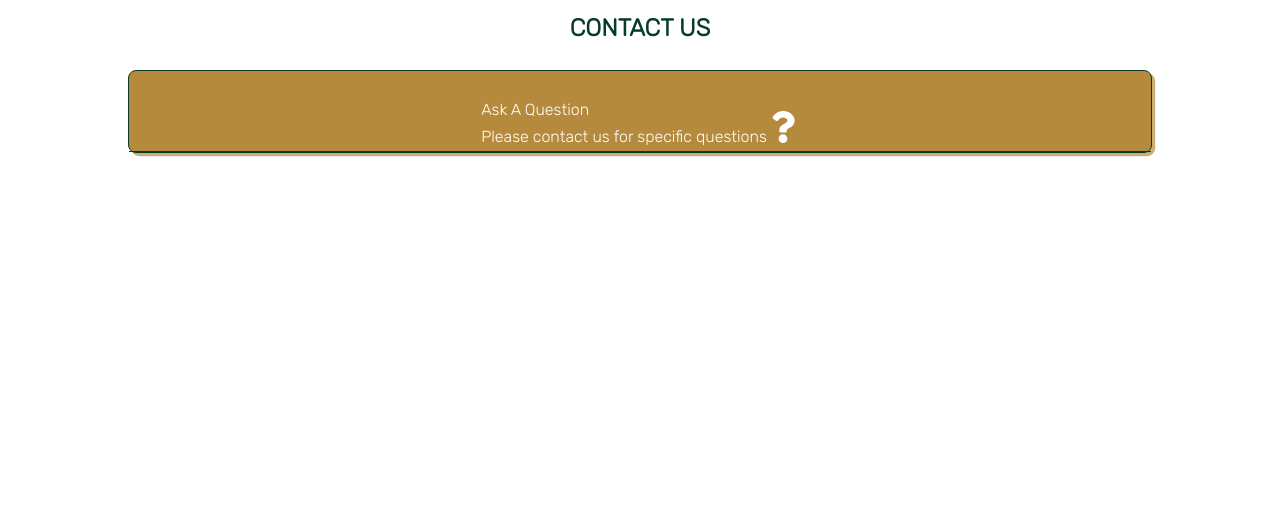
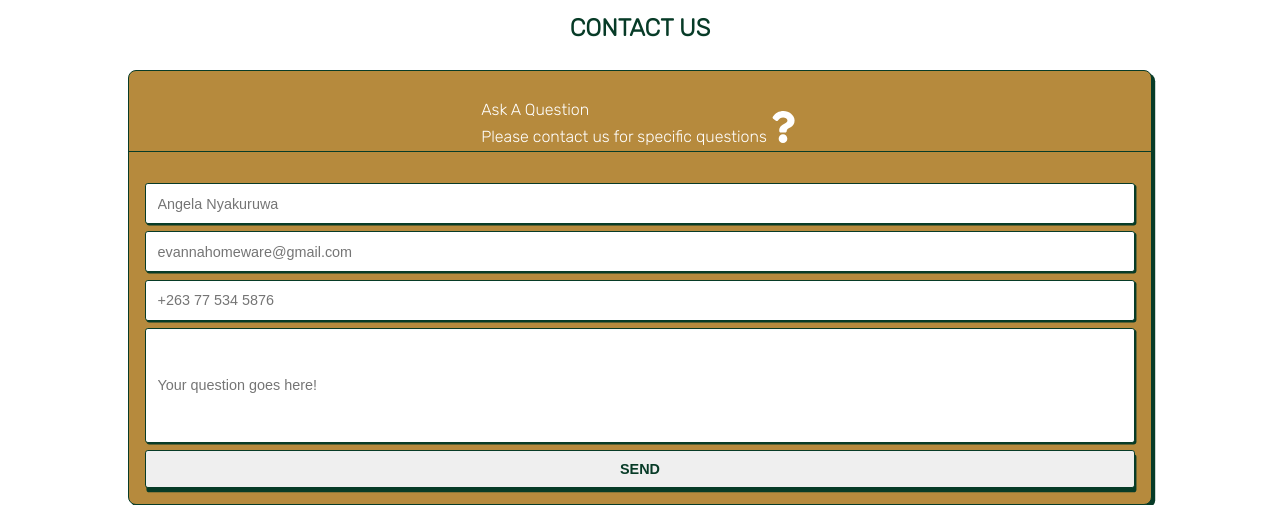
Before and after one commit to Tinashe-Muchie/Evanna_Homeware, a React (Create React App) app: page /#/ in a window 1280 px wide. Both pictures are taken after a click on the item "CONTACT US". Shown: the part 334-839 px from the top of the page. Before the commit the page ends 800 px from the top, so only its background shows below. Built offline with nearby package versions, Linux system fonts and the light colour scheme.

Commit message:
form styling initilization

```diff
--- a/src/Pages/Contact.tsx
+++ b/src/Pages/Contact.tsx
@@ -1,23 +1,65 @@
-import { FaQuestion } from 'react-icons/fa';
+import { useState } from "react";
+import { FaQuestion } from "react-icons/fa";
 
 export const CONTACT_US = () => {
+  const [values, setValues] = useState({
+    fullname: "",
+    email: "",
+    phone_number: "",
+    message: ""
+  });
+
+  const inputs = [
+    {
+      id: 1,
+      name: "fullname",
+      type: "text",
+      placeholder: "Angela Nyakuruwa"
+    },
+    {
+      id: 2,
+      name: "email",
+      type: "email",
+      placeholder: "evannahomeware@gmail.com"
+    },
+    {
+      id: 3,
+      name: "phone_number",
+      type: "tel",
+      placeholder: "+263 77 534 5876"
+    },
+    {
+      id: 4,
+      name: "message",
+      type: "textarea",
+      placeholder: "Your question goes here!"
+    }
+  ];
+
   return (
     <section className="contact_us_container">
       <h1>Contact Us</h1>
       <form action="" className="form_wrapper">
         <header className="form_header_wrapper">
           <div>
-            <span>
-              Ask A Question
-            </span>
-            <span>
-              Please contact us for specific questions
-            </span>
+            <span>Ask A Question</span>
+            <span>Please contact us for specific questions</span>
           </div>
           <div>
             <FaQuestion />
           </div>
         </header>
+        <main>
+          {inputs.map((input) => (
+            <input
+              key={input.id}
+              type={input.type}
+              placeholder={input.placeholder}
+              value={values[input.name as keyof typeof values]}
+            />
+          ))}
+          <input type="submit" value="Send" />
+        </main>
       </form>
     </section>
   );
--- a/src/styles.css
+++ b/src/styles.css
@@ -13,7 +13,7 @@
   --gossip_green: rgba(135, 211, 124);
   --logo_green: rgba(7, 59, 39);
   --logo_gold: rgba(182, 138, 61);
-  --logo_gold_forms: rgba(182, 138, 61, .7);
+  --logo_gold_forms: rgba(182, 138, 61, 0.7);
 }
 
 *,
@@ -133,15 +133,15 @@ body {
   flex-direction: column;
   color: var(--background_white);
   width: 80vw;
-  border: .1em solid var(--logo_green);
-  border-radius: .5em;
-  box-shadow: .2em .2em  var(--logo_gold_forms);
+  border: 0.1em solid var(--logo_green);
+  border-radius: 0.5em;
+  box-shadow: 0.2em 0.2em var(--logo_green);
 }
 
 .contact_us_container .form_wrapper .form_header_wrapper {
   display: flex;
   align-items: center;
-  border-bottom: .1em solid var(--logo_green);
+  border-bottom: 0.1em solid var(--logo_green);
   justify-content: center;
 }
 
@@ -152,6 +152,51 @@ body {
 
 .contact_us_container .form_wrapper .form_header_wrapper div:last-of-type {
   font-size: 2rem;
+}
+
+.contact_us_container .form_wrapper main {
+  padding: 1em;
+}
+
+.contact_us_container .form_wrapper main input[type="text"],
+input[type="email"],
+input[type="tel"] {
+  display: block;
+  width: 100%;
+  padding: 0.8em;
+  border: 0.1em solid var(--logo_green);
+  box-shadow: 0.1em 0.1em var(--logo_green);
+  font-size: 0.9rem;
+  border-radius: 0.2em;
+}
+
+.contact_us_container .form_wrapper main input[type="textarea"] {
+  display: block;
+  width: 100%;
+  height: 8em;
+  padding: 0.8em;
+  border: 0.1em solid var(--logo_green);
+  box-shadow: 0.1em 0.1em var(--logo_green);
+  font-size: 0.9rem;
+  border-radius: 0.2em;
+}
+
+.contact_us_container .form_wrapper main input[type="submit"] {
+  display: block;
+  width: 100%;
+  padding: 0.7em;
+  font-size: 0.9rem;
+  text-transform: uppercase;
+  font-weight: bold;
+  color: var(--logo_green);
+  transition: box-shadow 1.5s;
+  border: 0.1em solid var(--logo_green);
+  box-shadow: 0.1em 0.3em var(--logo_green);
+  border-radius: 0.2em;
+}
+
+.contact_us_container .form_wrapper main input[type="submit"]:hover {
+  box-shadow: 0 0.1em var(--logo_green);
 }
 
 @media screen and (min-width: 768px) {
```
